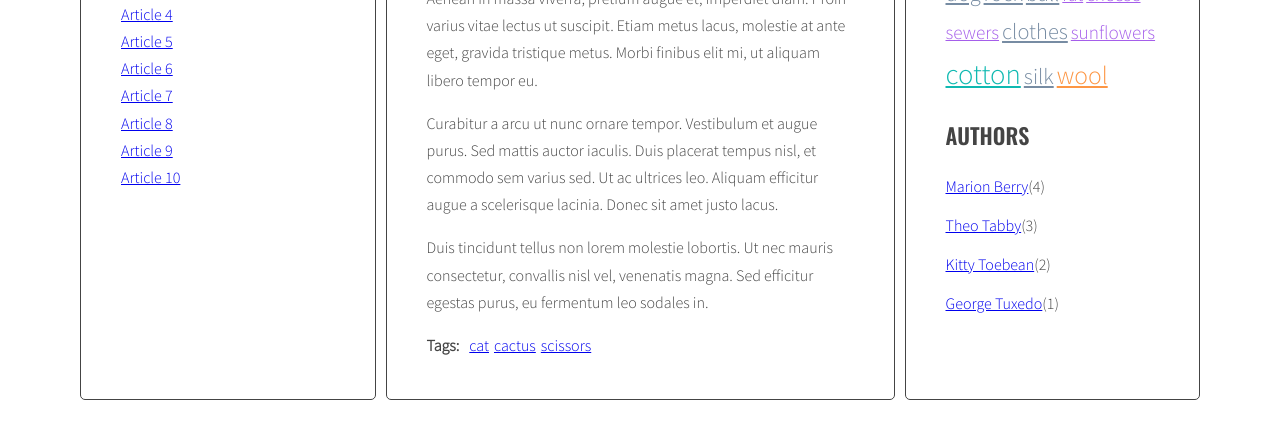
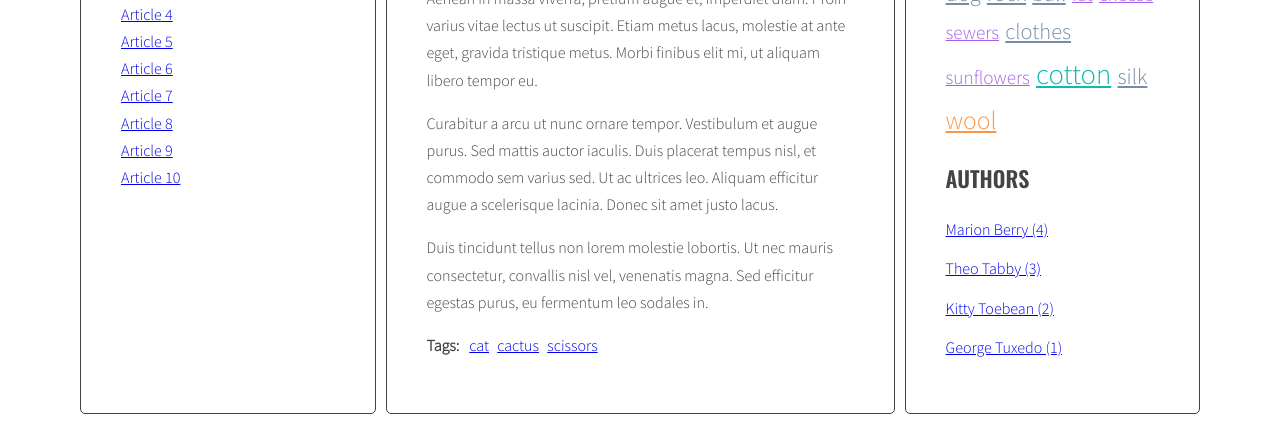
Before and after one commit to Slawek-Kopytek/javascript-blog, a website: page index.html in a window 1280 px wide. Shown: the part 439-861 px from the top of the page. Drawn offline with nearby package versions, Linux system fonts and the light colour scheme.

Commit message:
Add handlebars

```diff
--- a/index.html
+++ b/index.html
@@ -168,6 +168,26 @@
             </main>
         </div>
     </div>
+  <script id="template-article-link" type="text/x-handlebars-template">
+    <li><a href="#{{ id }}"><span>{{ title }}</span></a></li>
+  </script>
+  <script id="template-tag-link" type="text/x-handlebars-template">
+    <li><a href="#tag-{{ id }}"><span>{{ title }}</span></a></li>
+  </script>
+  <script id="template-author-link" type="text/x-handlebars-template">
+   <span>by</span> <a href="#author-{{ id }}"><span>{{ title }}</span></a>
+  </script>
+  <script id="template-tag-cloud-link" type="text/x-handlebars-template">
+    {{#each tags}}
+    <li><a href="#tag-{{ tag }}" class="{{ className }}"> {{ tag }}</a></li>
+    {{/each}}
+  </script>
+  <script id="template-author-cloud-link" type="text/x-handlebars-template">
+    {{#each authors}}
+    <li><a href="#author-{{ author }}"> {{ author }} ({{ count }})</a></li>
+    {{/each}}
+  </script>
+  <script src="https://cdnjs.cloudflare.com/ajax/libs/handlebars.js/4.1.0/handlebars.min.js"></script>
 	<script src="js/script.js"></script>
 </body>
 </html>
--- a/js/script.js
+++ b/js/script.js
@@ -1,4 +1,12 @@
 'use strict';
+
+const templates = {
+  articleLink: Handlebars.compile(document.querySelector('#template-article-link').innerHTML),
+  tagLink: Handlebars.compile(document.querySelector('#template-tag-link').innerHTML),
+  authorLink: Handlebars.compile(document.querySelector('#template-author-link').innerHTML),
+  tagCloudLink: Handlebars.compile(document.querySelector('#template-tag-cloud-link').innerHTML),
+  authorCloudLink: Handlebars.compile(document.querySelector('#template-author-cloud-link').innerHTML)
+};
 
 const opts = {
   articleSelector: '.post',
@@ -81,8 +89,9 @@ function generateTitleLinks(customSelector = ''){
 
     /* create HTML of the link */
 
-    const linkHTML = '<li><a href="#' + articleId + '"><span>' + articleTitle + '</span></a></li>';
-
+    //const linkHTML = '<li><a href="#' + articleId + '"><span>' + articleTitle + '</span></a></li>';
+    const linkHTMLData = {id: articleId, title: articleTitle};
+    const linkHTML = templates.articleLink(linkHTMLData);
 
     /* insert link into titleList */
 
@@ -106,7 +115,6 @@ function calculateTagsParams(tags) {
   };
 
   for(let tag in tags) {
-    console.log(tag + ' is used ' + tags[tag] + ' times ');
     params.min = Math.min(tags[tag], params.min);
     params.max = Math.max(tags[tag], params.max);
   }
@@ -149,10 +157,12 @@ function generateTags(){
     for (let tag of articleTagsArray){
 
       /* generate HTML of the link */
-      const linkHTML = '<li><a href="#tag-' + tag + '"><span>' + tag + '</span></a></li>';
+      //const linkHTML = '<li><a href="#tag-' + tag + '"><span>' + tag + '</span></a></li>';
+      const tagLinkHTMLData = {id: tag, title: tag};
+      const tagLinkHTML = templates.tagLink(tagLinkHTMLData);
 
       /* add generated code to html variable */
-      html += linkHTML;
+      html += tagLinkHTML;
 
       /* [NEW] check if this link is NOT already in allTags */
       if(!allTags[tag]) {
@@ -176,22 +186,26 @@ function generateTags(){
   /* [NEW] create variable for all links HTML code */
   const tagsParams = calculateTagsParams(allTags);
 
-  let allTagsHTML = '';
+  //let allTagsHTML = '';
+  const allTagsData = {tags: []};
 
   /* [NEW] START LOOP for each tag in allTags: */
   for(let tag in allTags) {
     /*[NEW] generate code of a link and add it to allTagsHTML */
     //const tagLinkHTML = '<li><a href="#tag-' + tag + '">' + tag + '</a>(' + allTags[tag] + ')</li> ';
-    const tagLinkHTML = '<li><a class="' + calculateTagClass(allTags[tag], tagsParams) + '" href="#tag-' + tag + '">' + tag + '</a></li>';
-    allTagsHTML += tagLinkHTML;
+    //const tagLinkHTML = '<li><a class="' + calculateTagClass(allTags[tag], tagsParams) + '" href="#tag-' + tag + '">' + tag + '</a></li>';
+    //allTagsHTML += tagLinkHTML;
+    allTagsData.tags.push({
+      tag: tag,
+      count: allTags[tag],
+      className: calculateTagClass(allTags[tag], tagsParams)
+    });
   }
   /*[NEW] END LOOP: for each tag in allTags: */
 
   /* [NEW] add html from allTags to tagList */
   //tagList.innerHTML = allTags.join(' ');
-  tagList.innerHTML = allTagsHTML;
-
-
+  tagList.innerHTML = templates.tagCloudLink(allTagsData);
 }
 
 generateTags();
@@ -269,10 +283,11 @@ function generateAuthors(){
     const articleAuthors = article.getAttribute('data-author');
 
     /* generate HTML of the link */
-    const linkHTML = '<span>by </span><a href="#author-' + articleAuthors + '"><span>' + articleAuthors + '</span></a>';
-
+    //const linkHTML = '<span>by </span><a href="#author-' + articleAuthors + '"><span>' + articleAuthors + '</span></a>';
+    const authorLinkHTMLData = {id: articleAuthors, title: articleAuthors};
+    const authorLinkHTML = templates.authorLink(authorLinkHTMLData);
     /* add generated code to html variable */
-    html += linkHTML;
+    html += authorLinkHTML;
 
     /* [NEW] check if this link is NOT already in allAuthors */
     if(!allAuthors[articleAuthors]) {
@@ -290,17 +305,20 @@ function generateAuthors(){
   const authorList = document.querySelector(opts.authorsListSelector);
 
   /* [NEW] create variable for all links HTML code */
-  let allAuthorsHTML = '';
+  //let allAuthorsHTML = '';
+  const allAuthorsData = {authors: []};
 
   /* [NEW] START LOOP: for each tag in allAuthors: */
   for (let author in allAuthors) {
-    const authorLinkHTML = '<li><a href="#author-' + author + '">' + author + '</a>(' + allAuthors[author] + ')</li>';
-
-    allAuthorsHTML +=authorLinkHTML;
+    //const authorLinkHTML = '<li><a href="#author-' + author + '">' + author + '</a>(' + allAuthors[author] + ')</li>';
+    //allAuthorsHTML +=authorLinkHTML;
+    allAuthorsData.authors.push({
+      author: author,
+      count: allAuthors[author],
+    });
   }
   /*[NEW] add HTML from allAutorsHTML to authorList */
-  authorList.innerHTML = allAuthorsHTML;
-
+  authorList.innerHTML = templates.authorCloudLink(allAuthorsData);
 }
 
 generateAuthors();
```
Also changed, not shown: .eslintrc.json.
